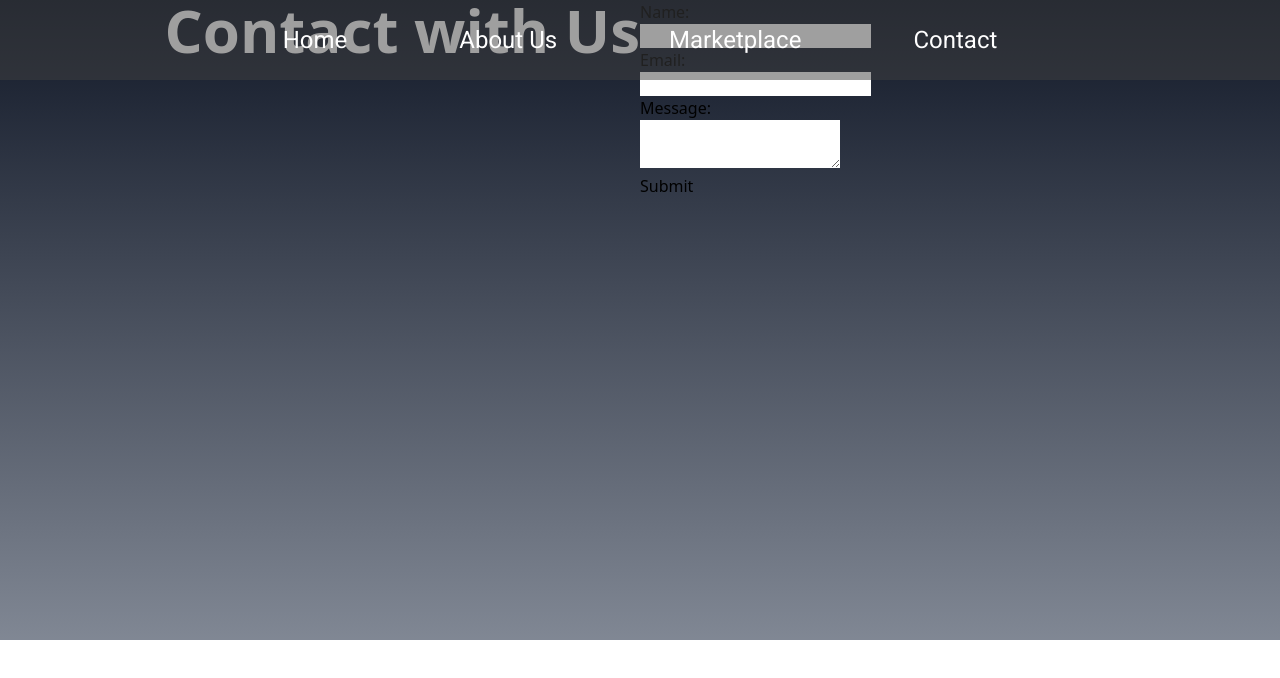
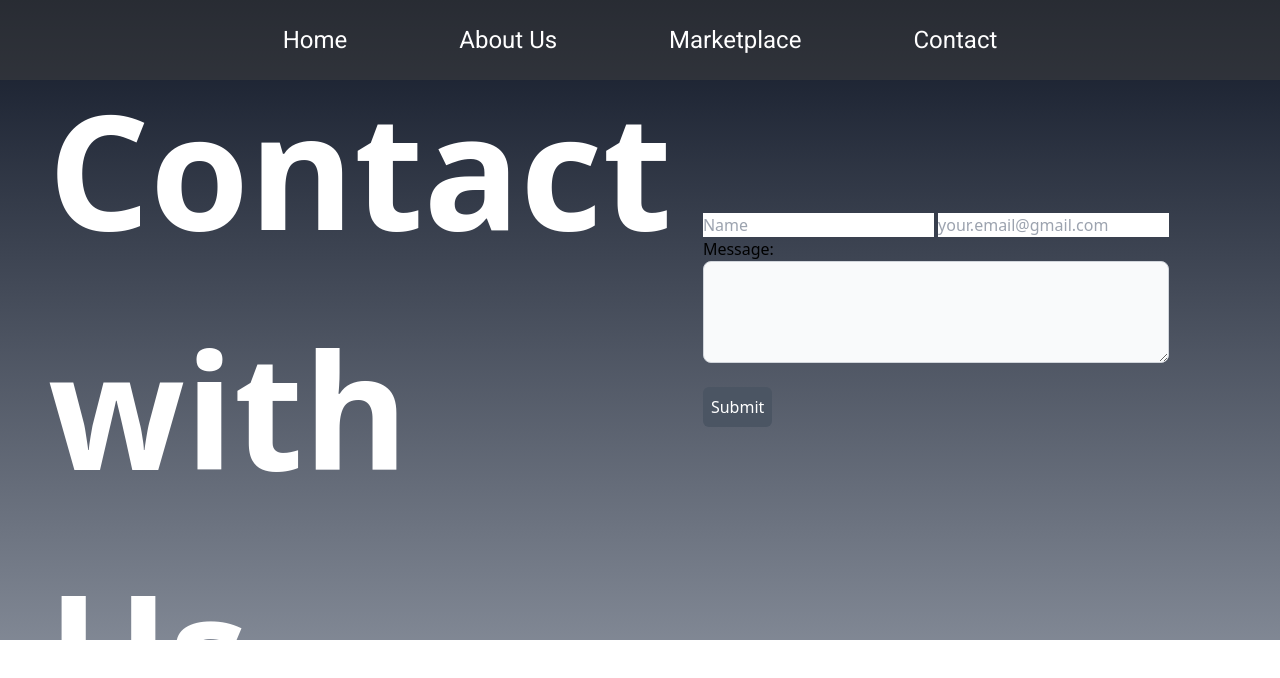
Before and after one commit to HaruCy16/E-commerce-Cars-Front-End-Site, a website: page public/contact.html in a window 1280 px wide. Drawn offline with nearby package versions, Linux system fonts and the light colour scheme; files that its build step writes are made by us from their sources.

Commit message:
added style changes on contact.html, sill finish it tomorrow I guess

```diff
--- a/public/contact.html
+++ b/public/contact.html
@@ -22,25 +22,25 @@
         class="flex space-x-8 h-full w-full justify-center items-center decoration-none gap-20 text-white"
       >
         <a
-          href="index.html"
+          href="../index.html"
           class="hover:underline hover:text-red-600 text-2xl"
           target="_blank"
           >Home</a
         >
         <a
-          href="public/about.html"
+          href="about.html"
           class="hover:underline hover:text-red-600 text-2xl"
           target="_blank"
           >About Us</a
         >
         <a
-          href="public/marketplace.html"
+          href="marketplace.html"
           class="hover:underline hover:text-red-600 text-2xl"
           target="_blank"
           >Marketplace</a
         >
         <a
-          href="public/contact.html"
+          href="contact.html"
           class="hover:underline hover:text-red-600 text-2xl"
           target="_blank"
           >Contact</a
@@ -49,19 +49,42 @@
     </nav>
     <!--CONTACT BODY-->
     <div class="h-screen w-full bg-gradient-to-b from-gray-900 to-gray-400">
-      <div class="h-[80%] w-full align-center justify-center flex">
+      <div class="h-[80%] w-full align-center justify-center flex p-[3rem]">
         <div class="w-[50%] text-right">
-          <h1 class="text-white text-6xl font-bold">Contact with Us</h1>
+          <h1 class="text-white text-[10rem] text-left font-bold">
+            Contact with Us
+          </h1>
         </div>
-        <div class="w-[50%]">
+        <div class="w-[50%] flex justify-center items-center">
           <form>
-            <label for="name">Name:</label><br />
-            <input type="text" id="name" name="name" required /><br />
-            <label for="email">Email:</label><br />
-            <input type="email" id="email" name="email" required /><br />
+            <input
+              type="text"
+              id="name"
+              name="name"
+              placeholder="Name"
+              required
+            />
+            <input
+              type="email"
+              id="email"
+              name="email"
+              placeholder="your.email@gmail.com"
+              required
+            /><br />
             <label for="message">Message:</label><br />
-            <textarea id="message" name="message" required></textarea><br />
-            <button type="submit">Submit</button><br />
+            <textarea
+              id="message"
+              name="message"
+              rows="4"
+              class="block p-2.5 w-full text-sm text-gray-900 bg-gray-50 rounded-lg border border-gray-300 focus:ring-blue-500 focus:border-blue-500 dark:bg-gray-700 dark:border-gray-600 dark:placeholder-gray-400 dark:text-white dark:focus:ring-blue-500 dark:focus:border-blue-500"
+              required
+            ></textarea
+            ><br />
+            <input
+              type="submit"
+              value="Submit"
+              class="bg-gray-600 text-white p-2 rounded-md"
+            />
           </form>
         </div>
       </div>
```
